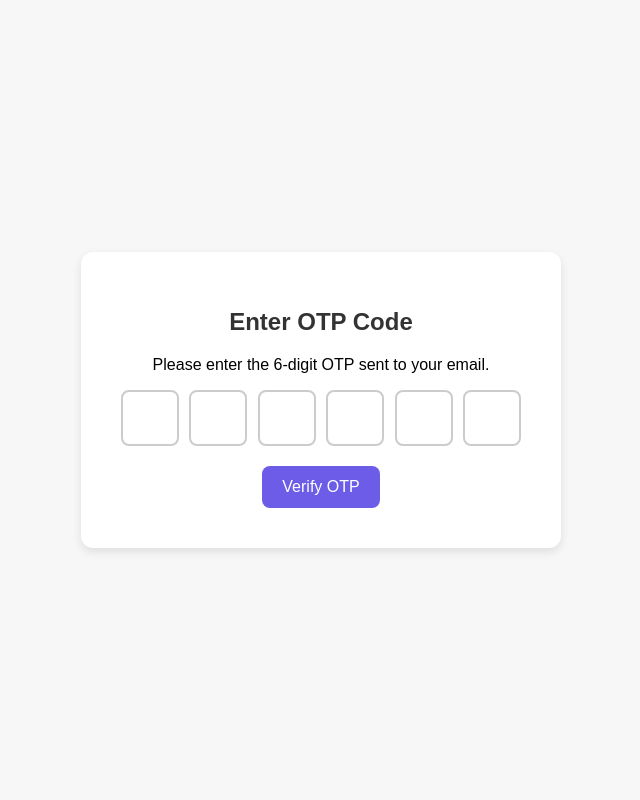
After one commit to bikash2060/hireme-freelancing-platform, a Django app: page /account/verify/ in a window 1280 px wide. The commit adds this page. Shown: the whole page, without its empty margins (345-985 px from the left). Run offline with Django 5.2, Linux system fonts and the light colour scheme.

Commit message:
Email verification completed through OTP code

```diff
--- /dev/null
+++ b/freelancing_app/accounts/static/css/emailverification.css
@@ -0,0 +1,83 @@
+body {
+    font-family: 'Poppins', sans-serif;
+    background-color: #f7f7f7;
+    display: flex;
+    justify-content: center;
+    align-items: center;
+    height: 100vh;
+    margin: 0;
+}
+
+.container {
+    background-color: #fff;
+    padding: 40px;
+    border-radius: 12px;
+    box-shadow: 0 4px 10px rgba(0, 0, 0, 0.1);
+    width: 100%;
+    max-width: 400px;
+    text-align: center;
+}
+
+h1 {
+    font-size: 24px;
+    margin-bottom: 20px;
+    color: #333;
+}
+
+.otp-inputs {
+    display: flex;
+    justify-content: space-between;
+    margin-bottom: 20px;
+}
+
+.otp-inputs input {
+    width: 50px;
+    height: 50px;
+    font-size: 20px;
+    text-align: center;
+    border: 2px solid #ccc;
+    border-radius: 8px;
+    outline: none;
+    transition: border-color 0.3s ease;
+}
+
+.otp-inputs input:focus {
+    border-color: #6c5ce7;
+}
+
+.otp-inputs input:disabled {
+    background-color: #f1f1f1;
+}
+
+.btn-submit {
+    background-color: #6c5ce7;
+    color: #fff;
+    padding: 12px 20px;
+    border: none;
+    border-radius: 8px;
+    cursor: pointer;
+    font-size: 16px;
+    transition: background-color 0.3s ease;
+}
+
+.btn-submit:hover {
+    background-color: #5a4bc1;
+}
+
+.resend-container {
+    margin-top: 20px;
+}
+
+.resend-container p {
+    font-size: 14px;
+    color: #777;
+}
+
+.resend-link {
+    color: #6c5ce7;
+    text-decoration: none;
+}
+
+.resend-link:hover {
+    text-decoration: underline;
+}
--- /dev/null
+++ b/freelancing_app/accounts/templates/accounts/email_verification.html
@@ -0,0 +1,46 @@
+{% extends "base.html" %}
+{% load static %}
+
+{% block title %}
+<title>Email Verification</title>
+{% endblock %}
+
+{% block CSS %}
+<link rel="stylesheet" href="{% static 'css/emailverification.css' %}">
+<script src="https://ajax.googleapis.com/ajax/libs/jquery/3.6.1/jquery.min.js"></script>
+{% endblock %}
+
+{% block content%}
+
+{% for message in messages %}
+    <p>{{ message }}</p>
+{% endfor %}
+
+<form method="POST" action="{% url 'verifyotp' %}">
+    {% csrf_token %}
+    <div class="container">
+        <h1>Enter OTP Code</h1>
+        <p>Please enter the 6-digit OTP sent to your email.</p>
+
+        <div class="otp-inputs">
+            <input type="text" maxlength="1" id="otp1" name="otp1" oninput="moveFocus(this, 'otp2')" />
+            <input type="text" maxlength="1" id="otp2" name="otp2" oninput="moveFocus(this, 'otp3')" />
+            <input type="text" maxlength="1" id="otp3" name="otp3" oninput="moveFocus(this, 'otp4')" />
+            <input type="text" maxlength="1" id="otp4" name="otp4" oninput="moveFocus(this, 'otp5')" />
+            <input type="text" maxlength="1" id="otp5" name="otp5" oninput="moveFocus(this, 'otp6')" />
+            <input type="text" maxlength="1" id="otp6" name="otp6" />
+        </div>
+
+        <button type="submit" class="btn-submit">Verify OTP</button>
+    </div>
+</form>
+
+<script>
+    function moveFocus(current, nextId) {
+        if (current.value.length === 1) {
+            document.getElementById(nextId).focus();
+        }
+    }
+
+</script>
+{% endblock %}
--- a/freelancing_app/accounts/templates/accounts/login.html
+++ b/freelancing_app/accounts/templates/accounts/login.html
@@ -39,7 +39,7 @@
         <button type="submit" class="btn-login">Login</button>
 
         <div class="signup-link">
-            <p>Don't have an account? <a href=" {% url 'signup' %}">Sign up</a></p>
+            <p>Don't have an account? <a href="{% url 'signup' %}">Sign up</a></p>
         </div>
 
         <div class="social-login">
@@ -55,5 +55,5 @@
 {% endblock %}
 
 {% block js %}
-<script src="{% static 'js/login.js' %}"></script>
+<script src="{% static 'js/validation.js' %}"></script>
 {% endblock  %}
--- a/freelancing_app/accounts/urls.py
+++ b/freelancing_app/accounts/urls.py
@@ -4,4 +4,5 @@ from . import views
 urlpatterns = [
     path("login/", views.user_login, name="login"),
     path("signup/", views.user_signup, name="signup"),
+    path("verify/", views.verify_otp, name="verifyotp")
 ]
--- a/freelancing_app/accounts/utils.py
+++ b/freelancing_app/accounts/utils.py
@@ -0,0 +1,5 @@
+# Login/Signup Form Parameters
+EMAIL_ADDRESS = "emailaddress"
+USERNAME = "username"
+PASSWORD = "password"
+CONFIRM_PASSWORD = "confirmpassword"
--- a/freelancing_app/accounts/views.py
+++ b/freelancing_app/accounts/views.py
@@ -1,7 +1,88 @@
-from django.shortcuts import render
+from django.shortcuts import render, redirect
+from . import utils
+from django.contrib import messages
+import re
+from .models import *
+from django.core.mail import send_mail
+from freelancing_app.settings import EMAIL_HOST_USER
+import random
 
 def user_login(request):
     return render(request, 'accounts/login.html')
 
 def user_signup(request):
+    if request.method == "POST":
+        email_address = request.POST.get(utils.EMAIL_ADDRESS)
+        username = request.POST.get(utils.USERNAME)
+        password = request.POST.get(utils.PASSWORD)
+        confirm_password = request.POST.get(utils.CONFIRM_PASSWORD)
+
+        if not email_address or not username or not password or not confirm_password:
+            messages.error(request, "All fields are required.")
+            return redirect('signup')
+
+        email_regex = r'^[\w\.-]+@[\w\.-]+\.\w+$'
+        if not re.match(email_regex, email_address):
+            messages.error(request, "Enter a valid email address.")
+            return redirect('signup')
+
+        if password != confirm_password:
+            messages.error(request, "Passwords do not match.")
+            return redirect('signup')
+
+        # if User.objects.filter(username=username).exists:
+        #     print("This line is being generated.")
+        #     messages.error(request, "Username is already taken.")
+        #     return redirect('signup')
+
+        # if User.objects.filter(email=email_address).exists:
+        #     messages.error(request, "An account with this email already exists.")
+        #     return redirect('signup')
+
+        user = User.objects.create_user(username=username, email=email_address, password=password)
+        user.is_active = False
+        user.save()
+        otp = random.randint(100000,999999)
+        request.session['user_email'] = email_address
+        request.session['otp'] = otp
+        send_mail(
+            "Subject here",
+            f"Verify your Mail by the OTP: {otp}",
+            EMAIL_HOST_USER,
+            [email_address],
+            fail_silently=False,
+        )
+
+        return render(request, 'accounts/email_verification.html')
+
+
     return render(request, 'accounts/signup.html')
+
+def verify_otp(request):
+    if request.method == 'POST':
+        entered_otp = ''.join([request.POST.get(f'otp{i}') for i in range(1, 7)])
+
+        stored_otp = request.session.get('otp')
+
+        email_address = request.session.get('user_email')
+
+        if entered_otp == str(stored_otp):
+            try:
+                user = User.objects.get(email=email_address)
+                user.is_active = True
+                user.is_verified = True
+                user.save()
+
+                del request.session['otp']
+                del request.session['user_email']
+
+                return render(request, 'accounts/successpage.html')
+            except User.DoesNotExist:
+                messages.error(request, "User not found.")
+                return render(request, 'accounts/email_verification.html')
+
+        else:
+            messages.error(request, "Invalid OTP. Please try again.")
+            return render(request, 'accounts/email_verification.html')
+
+    return render(request, 'accounts/email_verification.html')
--- a/freelancing_app/freelancing_app/urls.py
+++ b/freelancing_app/freelancing_app/urls.py
@@ -3,5 +3,5 @@ from django.urls import path, include
 
 urlpatterns = [
     path("admin/", admin.site.urls),
-    path("account/", include("accounts.urls"))
+    path("account/", include("accounts.urls")),
 ]
```
Also changed, not shown: freelancing_app/accounts/models.py (+54 -1 lines), freelancing_app/accounts/static/css/signup.css (+0 -27 lines), freelancing_app/accounts/static/css/successpage.css (added, +95 -0 lines), freelancing_app/accounts/static/js/login.js (deleted, +0 -12 lines), freelancing_app/accounts/static/js/validation.js (added, +13 -0 lines), freelancing_app/accounts/templates/accounts/signup.html (+9 -9 lines), freelancing_app/accounts/templates/accounts/successpage.html (added, +65 -0 lines), freelancing_app/accounts/tokens.py (added, +10 -0 lines), freelancing_app/freelancing_app/settings.py (+17 -10 lines), freelancing_app/accounts/migrations/0001_initial.py (added).
